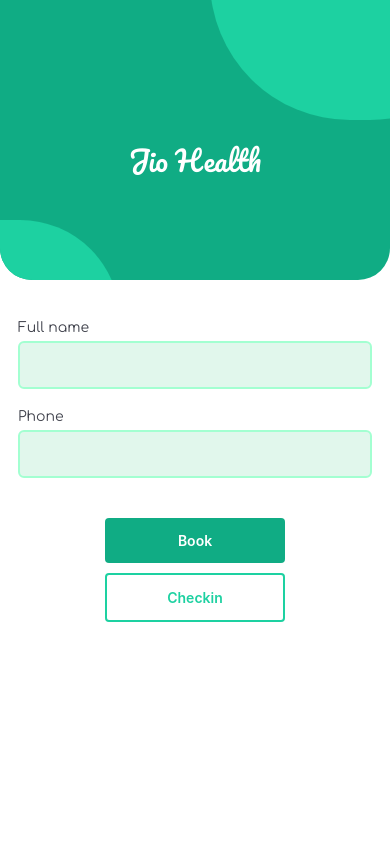
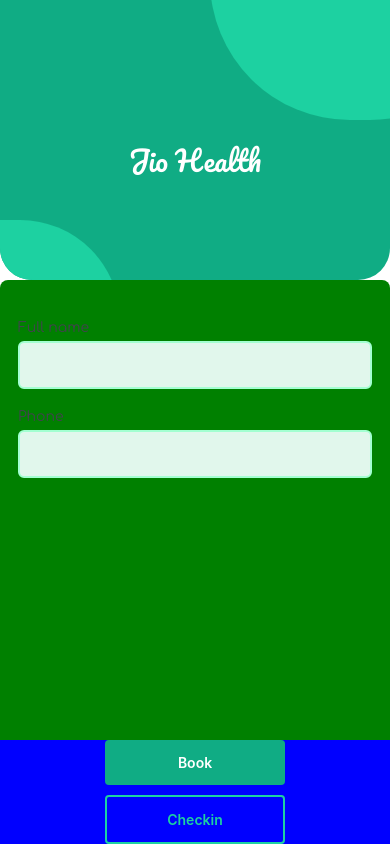
Before and after one commit to anhthi-ieig/health-check-RN, a React Native app: screen / in a window 390 px wide. Built offline with nearby package versions, Linux system fonts and the light colour scheme.

Commit message:
Scrollview on input screen

```diff
--- a/App.tsx
+++ b/App.tsx
@@ -1,5 +1,6 @@
 import { NavigationContainer } from '@react-navigation/native';
 import { createNativeStackNavigator } from '@react-navigation/native-stack';
+import { GestureHandlerRootView } from 'react-native-gesture-handler';
 
 import { Screen } from './src/common/constants';
 import Details from './src/pages/details';
@@ -10,12 +11,18 @@
 
 export default function App() {
   return (
-    <NavigationContainer>
-      <Stack.Navigator>
-        <Stack.Screen name={Screen.HOME} component={Home} options={{ headerShown: false }} />
-        <Stack.Screen name={Screen.DETAILS} component={Details} />
-        <Stack.Screen name={Screen.SCAN_QR} component={ScanQR} />
-      </Stack.Navigator>
-    </NavigationContainer>
+    <GestureHandlerRootView style={{ flex: 1, width: '100%' }}>
+      <NavigationContainer>
+        <Stack.Navigator>
+          <Stack.Screen name={Screen.HOME} component={Home} options={{ headerShown: false }} />
+          <Stack.Screen
+            name={Screen.DETAILS}
+            component={Details}
+            options={{ headerShown: false }}
+          />
+          <Stack.Screen name={Screen.SCAN_QR} component={ScanQR} options={{ headerShown: false }} />
+        </Stack.Navigator>
+      </NavigationContainer>
+    </GestureHandlerRootView>
   );
 }
--- a/package.json
+++ b/package.json
@@ -12,14 +12,17 @@
     "format": "prettier ."
   },
   "dependencies": {
+    "@gorhom/bottom-sheet": "^4.6.1",
     "@react-navigation/native": "^6.1.17",
     "@react-navigation/native-stack": "^6.9.26",
     "expo": "~50.0.14",
     "expo-font": "~11.10.3",
+    "expo-splash-screen": "~0.26.4",
     "expo-status-bar": "~1.11.1",
     "react": "18.2.0",
     "react-native": "0.73.6",
-    "expo-splash-screen": "~0.26.4"
+    "react-native-reanimated": "~3.6.2",
+    "react-native-gesture-handler": "~2.14.0"
   },
   "devDependencies": {
     "@babel/core": "^7.20.0",
--- a/src/common/constants.ts
+++ b/src/common/constants.ts
@@ -37,3 +37,15 @@
   COMFORTAA = 'Comfortaa',
   PACIFICO = 'Pacifico',
 }
+
+export enum zIndex {
+  z100 = 100,
+  z200 = 200,
+  z300 = 300,
+  z400 = 400,
+  z500 = 500,
+  z600 = 600,
+  z700 = 700,
+  z800 = 800,
+  z900 = 900,
+}
--- a/src/pages/details/index.tsx
+++ b/src/pages/details/index.tsx
@@ -1,5 +1,8 @@
 import { FC } from 'react';
-import { View, Text, Button } from 'react-native';
+import { View, Text, Button, StyleSheet } from 'react-native';
+
+import { Color, FontFamily, FontSize } from '../../common/constants';
+import { HcButton } from '../../components/button';
 
 interface IDetailsProps {
   navigation: any;
@@ -7,11 +10,54 @@
 
 const Details: FC<IDetailsProps> = ({ navigation }) => {
   return (
-    <View>
-      <Text>Booking Detail</Text>
-      <Button title="Go to Details" onPress={() => ''} />
+    <View style={styles.container}>
+      <View style={styles.header}>
+        <Text style={styles.headerTitle}>Booking Details</Text>
+      </View>
+      <View style={styles.footer}>
+        <HcButton
+          type="Normal"
+          title="Go Back"
+          onPress={() => navigation.goBack()}
+          style={styles.goBackButton}
+        />
+      </View>
     </View>
   );
 };
 
+const styles = StyleSheet.create({
+  container: {
+    height: '100%',
+    position: 'relative',
+  },
+  header: {
+    width: '100%',
+    height: 140,
+    backgroundColor: Color.PRIMARY,
+    borderBottomLeftRadius: 32,
+    borderBottomRightRadius: 32,
+    display: 'flex',
+    justifyContent: 'center',
+    alignItems: 'center',
+  },
+  headerTitle: {
+    fontFamily: FontFamily.COMFORTAA,
+    color: '#fff',
+    fontSize: FontSize.Lg,
+    marginBottom: -60,
+  },
+  footer: {
+    width: '100%',
+    position: 'absolute',
+    bottom: 60,
+    display: 'flex',
+    justifyContent: 'center',
+    alignItems: 'center',
+  },
+  goBackButton: {
+    width: 180,
+  },
+});
+
 export default Details;
--- a/src/pages/home/index.tsx
+++ b/src/pages/home/index.tsx
@@ -1,7 +1,7 @@
 import { useFonts } from 'expo-font';
 import * as SplashScreen from 'expo-splash-screen';
 import { FC, useCallback } from 'react';
-import { View, Text, StyleSheet, Alert } from 'react-native';
+import { View, Text, StyleSheet, ScrollView, Dimensions } from 'react-native';
 
 import { Color, FontFamily, Screen } from '../../common/constants';
 import { HcButton } from '../../components/button';
@@ -29,21 +29,24 @@
     return null;
   }
 
-  return (
-    <View style={styles.container} onLayout={onLayoutRootView}>
+  const renderHeader = () => {
+    return (
       <View style={styles.header}>
         <View style={styles.headerCircleTopRight} />
         <View style={styles.headerCircleBottomLeft} />
         <Text style={styles.headerTitle}>Jio Health</Text>
       </View>
-      <View style={styles.content}>
-        <HcInput label="Full name" />
-        <HcInput label="Phone" />
+    );
+  };
+
+  const renderCtaContainer = () => {
+    return (
+      <View style={styles.ctaContainer}>
         <HcButton
           title="Book"
           type="Primary"
           onPress={() => {
-            Alert.alert('hello');
+            navigation.push(Screen.DETAILS);
           }}
           style={styles.bookButton}
         />
@@ -56,6 +59,26 @@
           style={styles.checkinButton}
         />
       </View>
+    );
+  };
+
+  const renderContent = () => {
+    return (
+      <ScrollView contentContainerStyle={{ width: Dimensions.get('window').width, flexGrow: 1 }}>
+        <View style={styles.content}>
+          <HcInput label="Full name" />
+          <HcInput label="Phone" />
+
+          {renderCtaContainer()}
+        </View>
+      </ScrollView>
+    );
+  };
+
+  return (
+    <View style={styles.container} onLayout={onLayoutRootView}>
+      {renderHeader()}
+      {renderContent()}
     </View>
   );
 };
@@ -110,17 +133,29 @@
     paddingHorizontal: 18,
     display: 'flex',
     alignItems: 'center',
-    flexDirection: 'column',
     borderRadius: 8,
+    flexGrow: 1,
+    position: 'relative',
+    paddingBottom: 120,
+    backgroundColor: 'green',
   },
   bookButton: {
     width: 180,
-    marginTop: 20,
     marginBottom: 10,
   },
   checkinButton: {
     width: 180,
   },
+  ctaContainer: {
+    width: '100%',
+    display: 'flex',
+    flexDirection: 'column',
+    justifyContent: 'flex-end',
+    alignItems: 'center',
+    position: 'absolute',
+    bottom: 0,
+    backgroundColor: 'blue',
+  },
 });
 
 export default Home;
--- a/src/pages/scan-qr/index.tsx
+++ b/src/pages/scan-qr/index.tsx
@@ -1,11 +1,63 @@
-import { View, Text } from 'react-native';
+import { FC } from 'react';
+import { View, Text, Button, StyleSheet } from 'react-native';
 
-const ScanQR = () => {
+import { Color, FontFamily, FontSize } from '../../common/constants';
+import { HcButton } from '../../components/button';
+
+interface IScanQRProps {
+  navigation: any;
+}
+
+const ScanQR: FC<IScanQRProps> = ({ navigation }) => {
   return (
-    <View>
-      <Text>Check in</Text>
+    <View style={styles.container}>
+      <View style={styles.header}>
+        <Text style={styles.headerTitle}>Scan QR</Text>
+      </View>
+      <View style={styles.footer}>
+        <HcButton
+          type="Normal"
+          title="Go Back"
+          onPress={() => navigation.goBack()}
+          style={styles.goBackButton}
+        />
+      </View>
     </View>
   );
 };
 
+const styles = StyleSheet.create({
+  container: {
+    height: '100%',
+    position: 'relative',
+  },
+  header: {
+    width: '100%',
+    height: 140,
+    backgroundColor: Color.PRIMARY,
+    borderBottomLeftRadius: 32,
+    borderBottomRightRadius: 32,
+    display: 'flex',
+    justifyContent: 'center',
+    alignItems: 'center',
+  },
+  headerTitle: {
+    fontFamily: FontFamily.COMFORTAA,
+    color: '#fff',
+    fontSize: FontSize.Lg,
+    marginBottom: -60,
+  },
+  footer: {
+    width: '100%',
+    position: 'absolute',
+    bottom: 60,
+    display: 'flex',
+    justifyContent: 'center',
+    alignItems: 'center',
+  },
+  goBackButton: {
+    width: 180,
+  },
+});
+
 export default ScanQR;
```
Also changed, not shown: src/components/bottom-sheet/index.tsx (added, +51 -0 lines), 1 other file (tests, documents, lock files or other folders).
